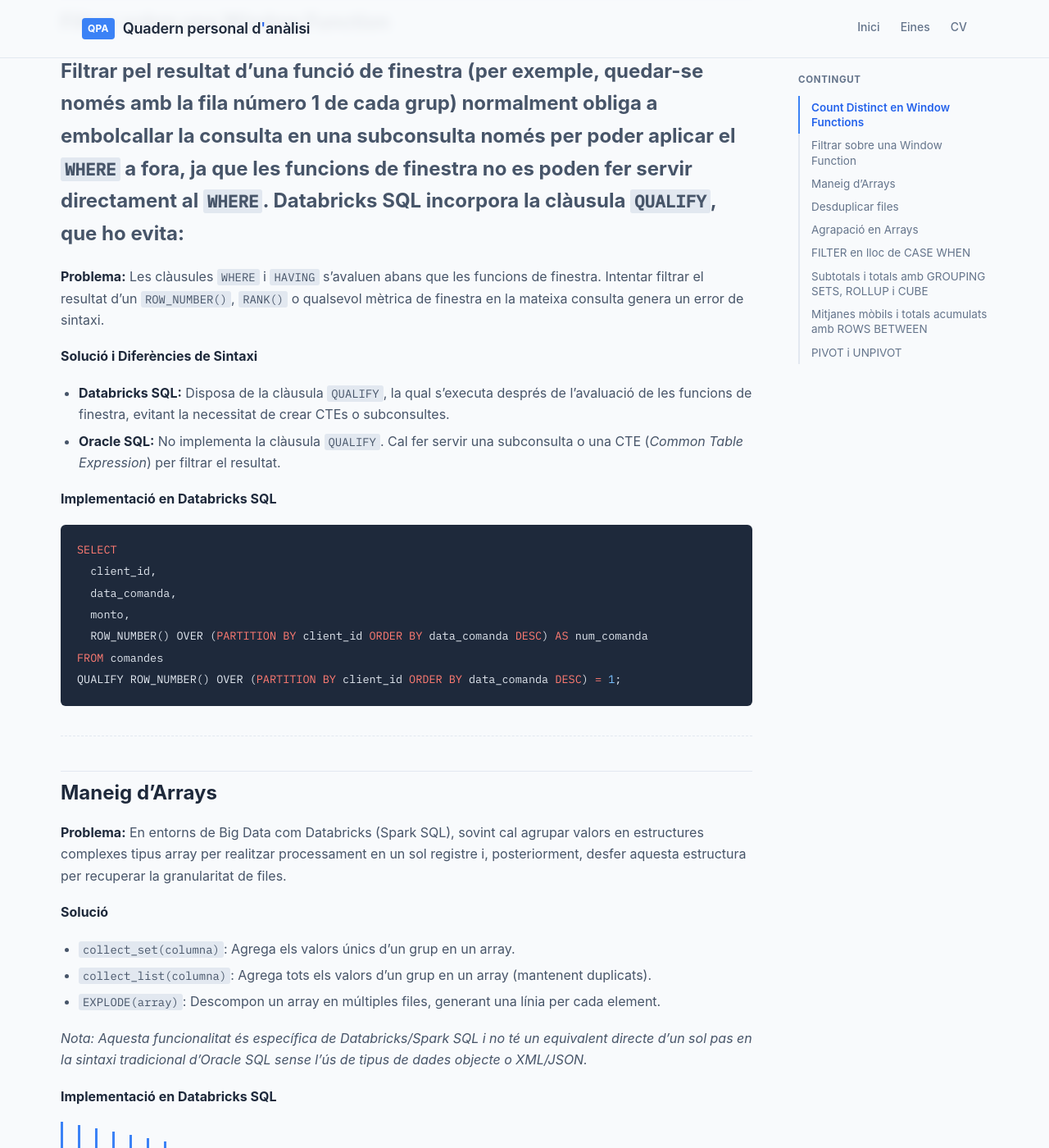
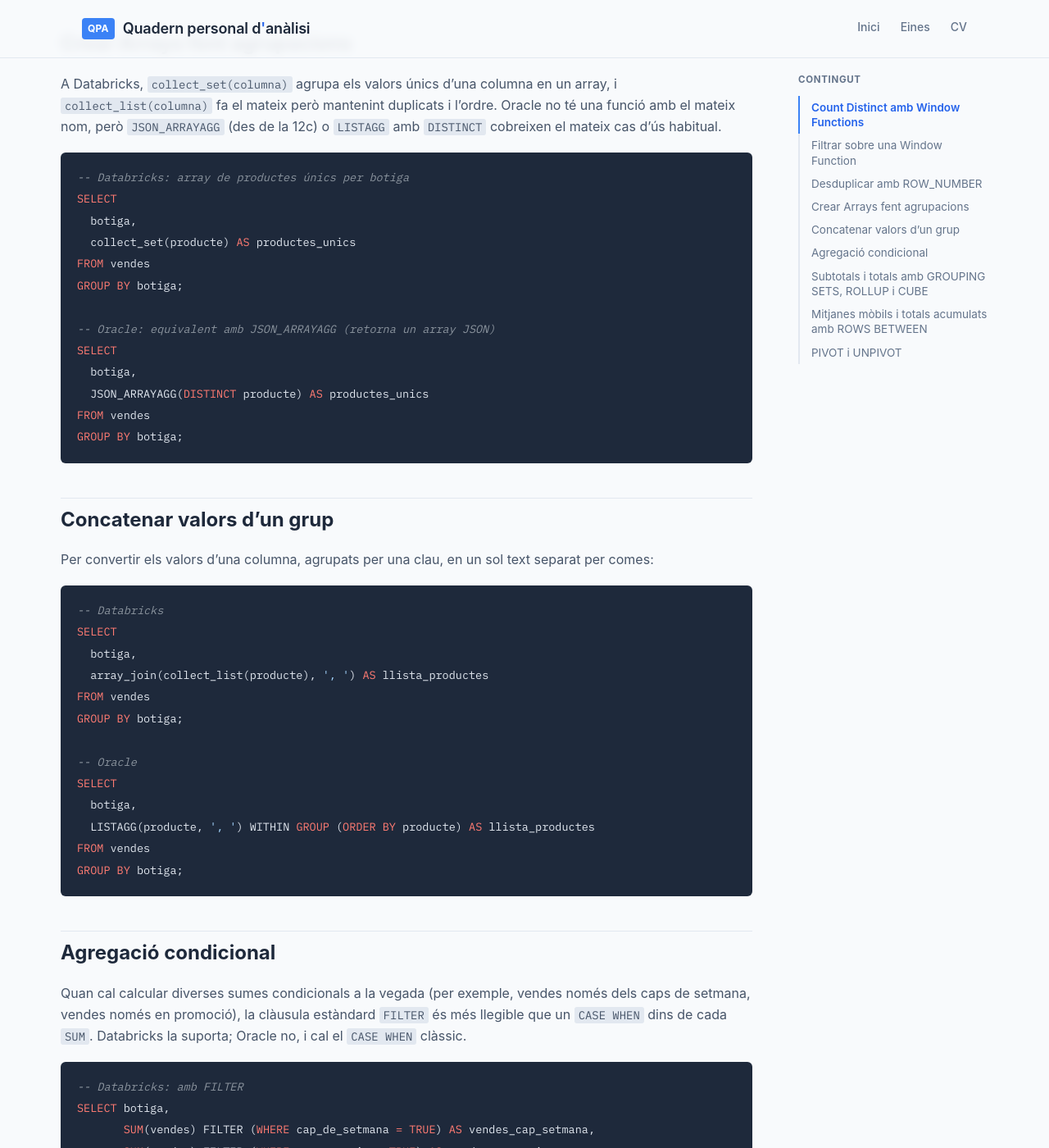
Before and after one commit to alberthr/alberthr.github.io, a Jekyll site: the page built from _posts/2026-07-21-tips_sql.md, in a window 1280 px wide and 1400 px high, scrolled down 1747 px. Shown: the whole window at 82% size. Built offline with Jekyll 4.4.1, drawn with Linux system fonts in a browser that asks for light colours; comment, search, counter and statistics services are not loaded; some of the changed text lies outside the part shown.

Commit message:
Update 2026-07-21-tips_sql.md

````diff
--- a/_posts/2026-07-21-tips_sql.md
+++ b/_posts/2026-07-21-tips_sql.md
@@ -6,24 +6,12 @@
 excerpt: "Un post per tenir sempre a ma i no haver d'estar buscant per internet els trossos de codi que a vegades son molt utils pero que es fan servir poc i s'obliden rapidament. Tot plegat per consultar ràpidament i estalviar temps."
 ---
 
-
 Aquest post recull tècniques de SQL que solucionen problemes habituals d'una manera neta, però que no sempre formen part del repertori bàsic de qui fa servir SQL cada dia. Tots els exemples es mostren tant per a **Databricks SQL** com per a **Oracle**, indicant-ne les diferències quan n'hi ha.
 
-<<<<<<< HEAD
 
-## Count Distinct en Window Functions
+## Count Distinct amb Window Functions
 
 Ni Databricks ni Oracle permeten escriure directament `COUNT(DISTINCT columna) OVER (PARTITION BY ...)`: el `DISTINCT` dins d'una funció de finestra no és vàlid a cap dels dos motors. El truc habitual és fer servir `DENSE_RANK()` sobre la columna d'interès: com que `DENSE_RANK` assigna el mateix número a valors repetits i no deixa buits, el valor màxim de `DENSE_RANK` dins d'un grup **és** el nombre de valors diferents.
-=======
-**Problema:**
-L'estàndard SQL no permet l'ús directe de `COUNT(DISTINCT columna) OVER (PARTITION BY ...)` en molts motors de bases de dades degut a l'alta complexitat computacional que suposa gestionar l'estat dels valors únics dins d'una finestra mòbil.
-
-**Solució:**
-Es pot calcular el nombre d'elements únics dins d'una finestra combinant dues funcions `DENSE_RANK()`: una en ordre ascendent i una altra en ordre descendent. La suma d'ambdós rangs menys 1 equival exactament al nombre total de valors únics per a aquell grup.
-
-**Implementació en SQL:**
-Aquesta solució utilitza la sintaxi estàndard de Window Functions i és plenament compatible tant en Databricks SQL com en Oracle SQL:
->>>>>>> d868b1fb95186664b5ae09eaa2bcd77399beeaf7
 
 ```sql
 -- Vàlid tant a Databricks com a Oracle
@@ -36,48 +24,10 @@
 FROM transaccions;
 ```
 
-`productes_diferents` dona, per a cada fila, el nombre de productes únics venuts a la seva botiga, sense necessitat de cap `GROUP BY` ni de perdre el detall de fila a fila.
 
-
-<<<<<<< HEAD
 ## Filtrar sobre una Window Function
 
 Filtrar pel resultat d'una funció de finestra (per exemple, quedar-se només amb la fila número 1 de cada grup) normalment obliga a embolcallar la consulta en una subconsulta només per poder aplicar el `WHERE` a fora, ja que les funcions de finestra no es poden fer servir directament al `WHERE`. Databricks SQL incorpora la clàusula `QUALIFY`, que ho evita:
-=======
-**Problema:** Les clàusules `WHERE` i `HAVING` s'avaluen abans que les funcions de finestra. Intentar filtrar el resultat d'un `ROW_NUMBER()`, `RANK()` o qualsevol mètrica de finestra en la mateixa consulta genera un error de sintaxi.
-
-**Solució i Diferències de Sintaxi**
-
-- **Databricks SQL:** Disposa de la clàusula `QUALIFY`, la qual s'executa després de l'avaluació de les funcions de finestra, evitant la necessitat de crear CTEs o subconsultes.
-- **Oracle SQL:** No implementa la clàusula `QUALIFY`. Cal fer servir una subconsulta o una CTE (*Common Table Expression*) per filtrar el resultat.
-
-**Implementació en Databricks SQL**
-
-```sql
-SELECT
-  client_id,
-  data_comanda,
-  monto,
-  ROW_NUMBER() OVER (PARTITION BY client_id ORDER BY data_comanda DESC) AS num_comanda
-FROM comandes
-QUALIFY ROW_NUMBER() OVER (PARTITION BY client_id ORDER BY data_comanda DESC) = 1;
-```
-
----
-
-## Maneig d'Arrays
-
-**Problema:** En entorns de Big Data com Databricks (Spark SQL), sovint cal agrupar valors en estructures complexes tipus array per realitzar processament en un sol registre i, posteriorment, desfer aquesta estructura per recuperar la granularitat de files.
-
-**Solució**
-- `collect_set(columna)`: Agrega els valors únics d'un grup en un array.
-- `collect_list(columna)`: Agrega tots els valors d'un grup en un array (mantenent duplicats).
-- `EXPLODE(array)`: Descompon un array en múltiples files, generant una línia per cada element.
-
-*Nota: Aquesta funcionalitat és específica de Databricks/Spark SQL i no té un equivalent directe d'un sol pas en la sintaxi tradicional d'Oracle SQL sense l'ús de tipus de dades objecte o XML/JSON.*
-
-**Implementació en Databricks SQL**
->>>>>>> d868b1fb95186664b5ae09eaa2bcd77399beeaf7
 
 ```sql
 -- Databricks: directe amb QUALIFY, sense subconsulta
@@ -87,22 +37,10 @@
 ```
 
 
-<<<<<<< HEAD
-## Desduplicar files
+## Desduplicar amb `ROW_NUMBER`
 
 Un dels usos més pràctics de les window functions: quedar-se amb un únic registre per clau (per exemple, l'últim registre carregat per client) sense necessitat de `GROUP BY` amb agregacions complicades.
 
-=======
-**Problema:** Quan es calculen mitjanes o sumes mòbils mitjançant Window Functions, la definició del marc de la finestra (*window frame*) pot canviar el resultat si existeixen valors duplicats en l'eix d'ordenació (per exemple, diverses transaccions el mateix dia).
-
-**Solució**
-
-- `ROWS BETWEEN`: Compta exactament el nombre de files físiques especificades, independentment dels valors que continguin.
-- `RANGE BETWEEN`: Inclou totes les files que caiguin dins del rang de valors lògics especificat. Si hi ha valors duplicats en la columna d'ordenació, tractarà totes les files amb el mateix valor com una sola entitat lògica.
-
-**Implementació en SQL (Databricks i Oracle)**
-
->>>>>>> d868b1fb95186664b5ae09eaa2bcd77399beeaf7
 ```sql
 -- Oracle (Databricks seria idèntic, o amb QUALIFY com a l'exemple anterior)
 SELECT *
@@ -111,62 +49,54 @@
     client_id, data_actualitzacio, saldo,
     ROW_NUMBER() OVER (PARTITION BY client_id ORDER BY data_actualitzacio DESC) AS rn
   FROM historic_clients
-)
+  )
 WHERE rn = 1;
 ```
 
 
-<<<<<<< HEAD
-## Agrapació en Arrays
+## Crear Arrays fent agrupacions
 
 A Databricks, `collect_set(columna)` agrupa els valors únics d'una columna en un array, i `collect_list(columna)` fa el mateix però mantenint duplicats i l'ordre. Oracle no té una funció amb el mateix nom, però `JSON_ARRAYAGG` (des de la 12c) o `LISTAGG` amb `DISTINCT` cobreixen el mateix cas d'ús habitual.
 
-=======
-**Problema:** S'ha de realitzar el comptatge o la suma de diferents subconjunts de dades en una sola passada sobre la taula, evitant múltiples operacions `LEFT JOIN` o consultes dividides amb `UNION ALL`.
-
-**Solució i Diferències de Sintaxi**
-
-- **Sintaxi ANSI / Databricks SQL:** La clàusula `FILTER (WHERE ...)` s'afaga directament a la funció d'agregació. Expressa l'agregació condicional de forma més llegible i neta.
-- **Oracle SQL / Sintaxi Universal:** Utilització de la funció `CASE WHEN` dins de la funció d'agregació.
-
-**Implementació en Databricks SQL (`FILTER`)**
-
->>>>>>> d868b1fb95186664b5ae09eaa2bcd77399beeaf7
 ```sql
 -- Databricks: array de productes únics per botiga
-SELECT botiga, collect_set(producte) AS productes_unics
+SELECT
+  botiga,
+  collect_set(producte) AS productes_unics
 FROM vendes
 GROUP BY botiga;
 
 -- Oracle: equivalent amb JSON_ARRAYAGG (retorna un array JSON)
-SELECT botiga, JSON_ARRAYAGG(DISTINCT producte) AS productes_unics
-FROM vendes
-GROUP BY botiga;
-```
-
-<<<<<<< HEAD
-
-## Concatenar valors d'un grup
-
-Per convertir els valors d'una columna, agrupats per una clau, en un sol text separat per comes:
-=======
-**Implementació Universal i Oracle SQL (`CASE WHEN`)**
->>>>>>> d868b1fb95186664b5ae09eaa2bcd77399beeaf7
-
-```sql
--- Oracle
-SELECT botiga, LISTAGG(producte, ', ') WITHIN GROUP (ORDER BY producte) AS llista_productes
-FROM vendes
-GROUP BY botiga;
-
--- Databricks
-SELECT botiga, array_join(collect_list(producte), ', ') AS llista_productes
+SELECT
+  botiga,
+  JSON_ARRAYAGG(DISTINCT producte) AS productes_unics
 FROM vendes
 GROUP BY botiga;
 ```
 
 
-## `FILTER` en lloc de `CASE WHEN`
+## Concatenar valors d'un grup
+
+Per convertir els valors d'una columna, agrupats per una clau, en un sol text separat per comes:
+
+```sql
+-- Databricks
+SELECT
+  botiga,
+  array_join(collect_list(producte), ', ') AS llista_productes
+FROM vendes
+GROUP BY botiga;
+
+-- Oracle
+SELECT
+  botiga,
+  LISTAGG(producte, ', ') WITHIN GROUP (ORDER BY producte) AS llista_productes
+FROM vendes
+GROUP BY botiga;
+```
+
+
+## Agregació condicional
 
 Quan cal calcular diverses sumes condicionals a la vegada (per exemple, vendes només dels caps de setmana, vendes només en promoció), la clàusula estàndard `FILTER` és més llegible que un `CASE WHEN` dins de cada `SUM`. Databricks la suporta; Oracle no, i cal el `CASE WHEN` clàssic.
 
@@ -193,7 +123,9 @@
 
 ```sql
 -- Vàlid tant a Databricks com a Oracle
-SELECT regio, botiga, SUM(vendes) AS total_vendes
+SELECT
+  regio,
+  botiga, SUM(vendes) AS total_vendes
 FROM vendes
 GROUP BY ROLLUP(regio, botiga);
 ```
@@ -207,17 +139,13 @@
 
 ```sql
 -- Vàlid tant a Databricks com a Oracle
-SELECT botiga, data, vendes,
-       AVG(vendes) OVER (
-           PARTITION BY botiga ORDER BY data
-           ROWS BETWEEN 6 PRECEDING AND CURRENT ROW
-       ) AS mitjana_movil_7dies,
-       SUM(vendes) OVER (
-           PARTITION BY botiga ORDER BY data
-           ROWS BETWEEN UNBOUNDED PRECEDING AND CURRENT ROW
-       ) AS total_acumulat
+SELECT
+  botiga, data, vendes,
+  AVG(vendes) OVER (PARTITION BY botiga ORDER BY data ROWS BETWEEN 6 PRECEDING AND CURRENT ROW) AS mitjana_movil_7dies,
+  SUM(vendes) OVER (PARTITION BY botiga ORDER BY data ROWS BETWEEN UNBOUNDED PRECEDING AND CURRENT ROW) AS total_acumulat
 FROM vendes_diaries;
 ```
+
 
 ## `PIVOT` i `UNPIVOT`
 
````
